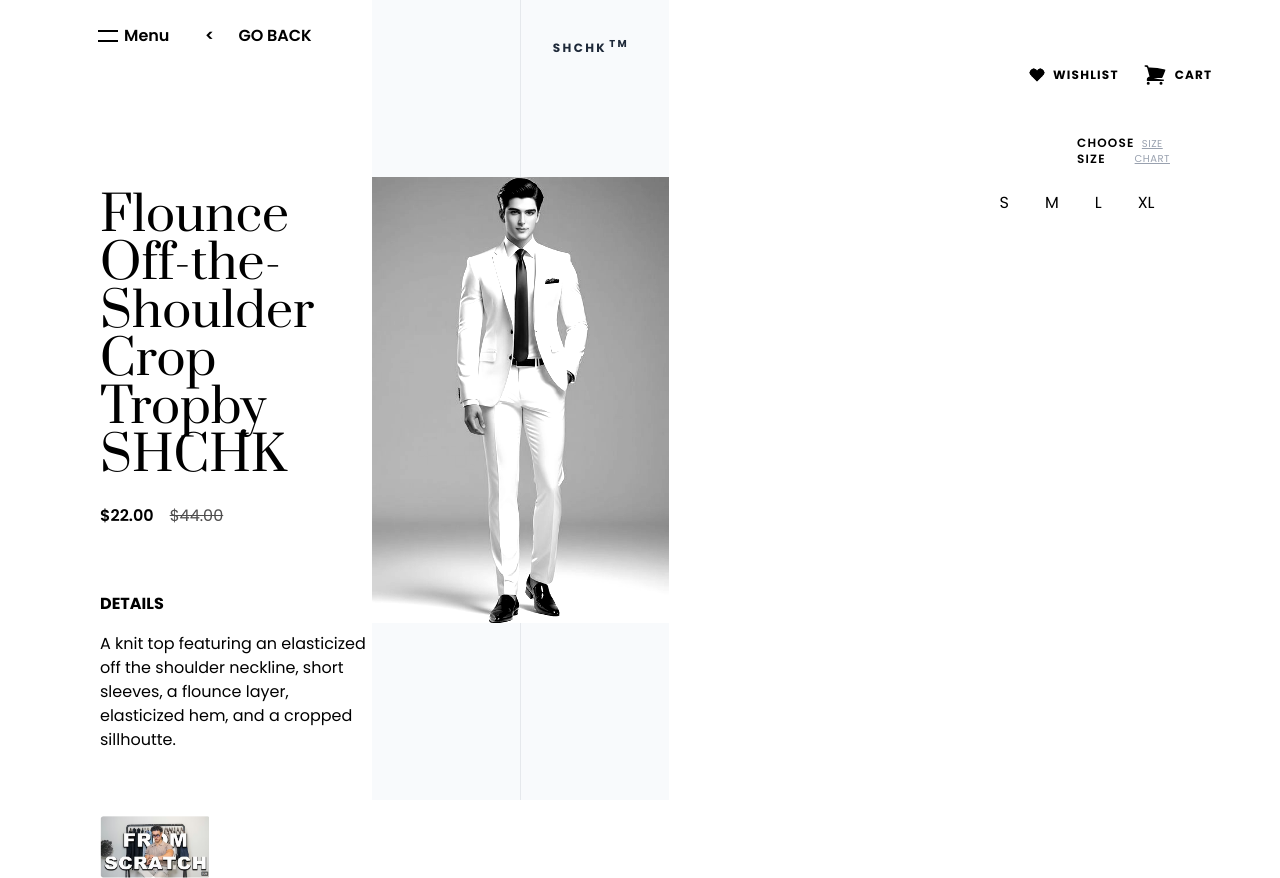
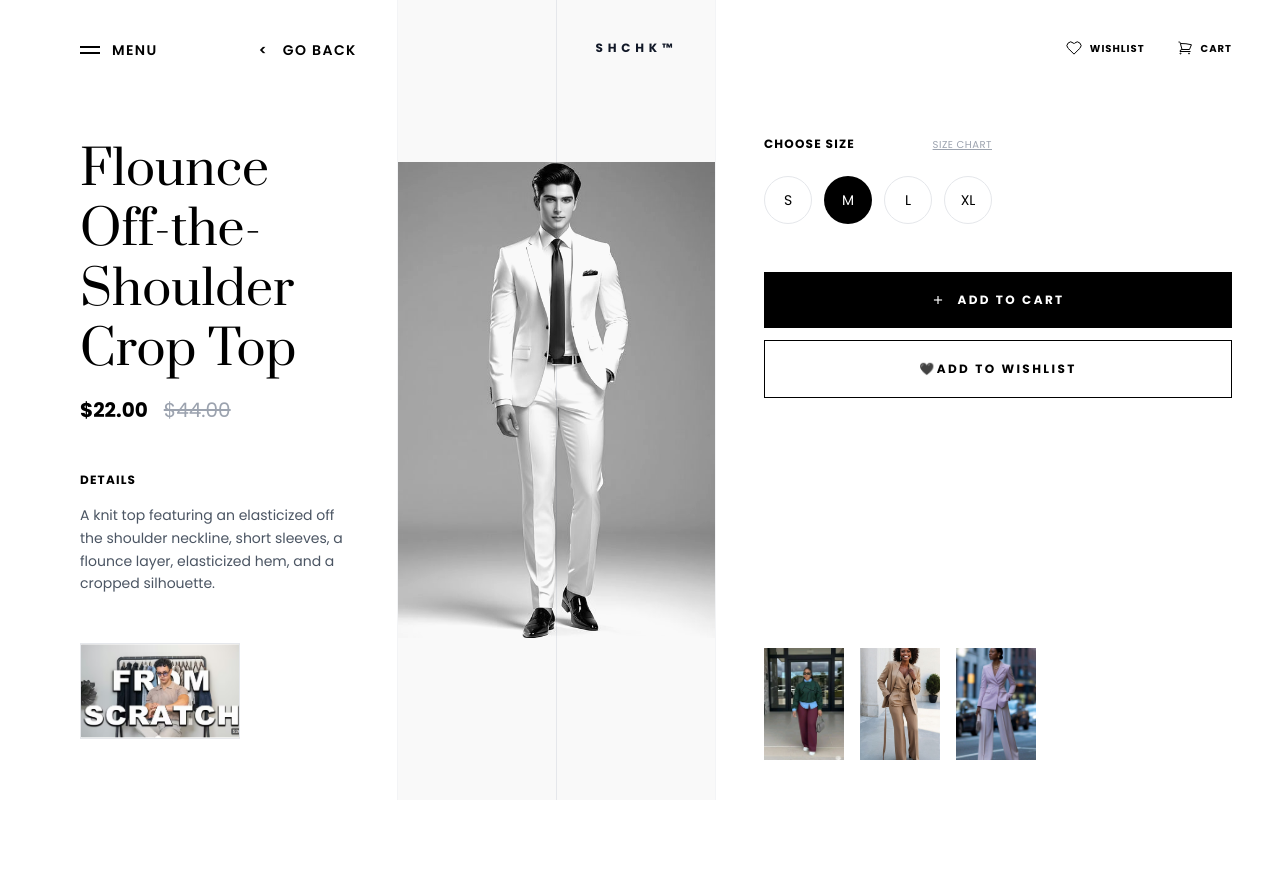
Before and after one commit to favoured-grace-abc/shck-day-3, a plain HTML site: page index.html in a window 1280 px wide. After the commit the page ends 800 px from the top, so only its background shows below. Drawn offline with nearby package versions, Linux system fonts and the light colour scheme.

Commit message:
The navbars was rearranged

```diff
--- a/index.html
+++ b/index.html
@@ -4,139 +4,127 @@
     <meta charset="UTF-8" />
     <meta name="viewport" content="width=device-width, initial-scale=1.0" />
     <title>SHCK FASHION</title>
-    <script src="https://cdn.jsdelivr.net/npm/@tailwindcss/browser@4"></script>
+    <script src="https://cdn.tailwindcss.com"></script>
 
     <link rel="preconnect" href="https://fonts.googleapis.com" />
     <link rel="preconnect" href="https://fonts.gstatic.com" crossorigin />
-    <link rel="preconnect" href="https://fonts.googleapis.com" />
-    <link rel="preconnect" href="https://fonts.gstatic.com" crossorigin />
-    <link
-      href="https://fonts.googleapis.com/css2?family=Manrope:wght@200..800&family=Poppins:ital,wght@0,100;0,200;0,300;0,400;0,500;0,600;0,700;0,800;0,900;1,100;1,200;1,300;1,400;1,500;1,600;1,700;1,800;1,900&family=Prata&display=swap"
-      rel="stylesheet"
-    />
+    <link href="https://fonts.googleapis.com/css2?family=Manrope:wght@200..800&family=Poppins:wght@300;400;600;700&family=Prata&display=swap" rel="stylesheet" />
 
-    <link rel="preconnect" href="https://fonts.googleapis.com" />
-    <link rel="preconnect" href="https://fonts.gstatic.com" crossorigin />
-    <link
-      href="https://fonts.googleapis.com/css2?family=Manrope:wght@200..800&family=Poppins:ital,wght@0,100;0,200;0,300;0,400;0,500;0,600;0,700;0,800;0,900;1,100;1,200;1,300;1,400;1,500;1,600;1,700;1,800;1,900&family=Prata&display=swap"
-      rel="stylesheet"
-    />
+    <style>
+        body { font-family: 'Poppins', sans-serif; }
+        .font-prata { font-family: 'Prata', serif; }
+    </style>
 </head>
-  <body class="font-[Poppins] mx-auto p-0 box-border text-black">
-    <div class="grid grid-cols-[5fr_4fr_5fr]">
-      <div class="ml-25">
-        <nav
-          class="w-full flex flex-row justify-between items-center pr-15 py-6 sticky top 0 z-100 bg-white"
-        >
-          <div class="flex gap-2 justify-start items-center">
-            <div class="flex flex-col justify-center items-center gap-2 w-4">
-              <div class="w-5 h-0.5 bg-black"></div>
-              <div class="w-5 h-0.5 bg-black"></div>
+
+<body class="mx-auto p-0 box-border text-black bg-white">
+    <div class="grid grid-cols-1 lg:grid-cols-[5fr_4fr_5fr] min-h-screen">
+
+        <div class="px-10 lg:pl-20 py-10 flex flex-col border-r border-gray-100">
+            <nav class="flex justify-between items-center mb-20">
+                <div class="flex gap-3 items-center cursor-pointer">
+                    <div class="flex flex-col gap-1 w-5">
+                        <div class="w-full h-0.5 bg-black"></div>
+                        <div class="w-full h-0.5 bg-black"></div>
                     </div>
-            <a href="#" class="font-semibold">Menu</a>
+                    <span class="font-semibold text-sm tracking-widest uppercase">Menu</span>
                 </div>
-
-          <div class="flex gap-6 font-semibold">
-            <p>&lt</p>
-            <p>GO BACK</p>
+                <div class="flex gap-4 items-center font-semibold text-sm cursor-pointer group">
+                    <span>&lt;</span>
+                    <span class="tracking-widest uppercase">Go Back</span>
                 </div>
-
-
             </nav>
 
-        <section class="mt-30 flex flex-col gap-16 justify-start items-center">
-          <div class="flex flex-col gap-6">
-            <h1 class="text-5xl font-[Prata]">
-              Flounce Off-the- Shoulder Crop Tropby SHCHK
+            <section class="flex flex-col gap-12">
+                <div class="flex flex-col gap-4">
+                    <h1 class="text-5xl font-prata leading-tight">
+                        Flounce Off-the-Shoulder Crop Top
                     </h1>
-            <div class="flex gap-4">
-              <p class="font-semibold">$22.00</p>
-              <del class="text-[#4f4e4e]">$44.00</del>
+                    <div class="flex gap-4 items-center text-xl">
+                        <p class="font-bold">$22.00</p>
+                        <del class="text-gray-400">$44.00</del>
                     </div>
                 </div>
 
-          <article class="flex flex-col gap-4">
-            <h2 class="font-bold">DETAILS</h2>
-            <p>
+                <article class="flex flex-col gap-4 max-w-md">
+                    <h2 class="font-bold text-xs tracking-widest uppercase">Details</h2>
+                    <p class="text-gray-600 leading-relaxed text-sm">
                         A knit top featuring an elasticized off the shoulder neckline,
                         short sleeves, a flounce layer, elasticized hem, and a cropped
-              sillhoutte.
+                        silhouette.
                     </p>
                 </article>
 
-          <a href="https://www.youtube.com/watch?v=eiLFqHYBLAI"><img src="pic.png" alt="men fashion wears" class="w-[40%]  h-[20vh]items-start justify-start"></a>
-
+                <a href="https://www.youtube.com/watch?v=eiLFqHYBLAI" class="w-40 hover:opacity-80 transition-opacity">
+                    <img src="pic.png" alt="Video Preview" class="w-full h-24 object-cover border border-gray-200">
+                </a>
             </section>
         </div>
 
-      <div
-        class="relative flex flex-col w-full h-screen bg-slate-50 overflow-hidden"
-      >
-        <div class="absolute inset-0 flex justify-center pointer-events-none">
-          <div class="w-[1px] h-full bg-gray-300 opacity-50"></div>
+        <div class="relative bg-[#F9F9F9] flex flex-col items-center justify-center overflow-hidden border-r border-gray-100">
+            <div class="absolute inset-y-0 left-1/2 w-[1px] bg-gray-200 -z-0"></div>
+
+            <div class="absolute top-10 left-20 text-center w-full">
+                <h3 class="text-xs font-bold tracking-[0.4em] text-gray-900">SHCHK&trade;</h3>
             </div>
 
-        <div class="absolute top-0 right-0 p-10 z-20">
-          <h3 class="text-xs font-bold tracking-[0.2em] text-gray-800">
-            SHCHK<sup class="text-[10px] ml-0.5">TM</sup>
-          </h3>
+            <img src="fashion man.jpg" alt="Fashion Man" class="relative z-0.9 h-[80%] w-auto object-contain grayscale mix-blend-multiply brightness-110 contrast-110" />
         </div>
 
-        <div class="relative flex-1 flex items-center justify-center z-100">
-          <img
-            src="fashion man.jpg"
-            alt="Fashion Man"
-            class="h-full w-auto object-contain grayscale contrast-125 brightness-110 mix-blend-multiply"
-          />
-        </div>
-      </div>
-       <div class=" flex gap-9 justify-center items-center ">
-      <div class="pl-90 pt-6 w-full h-[100vh]">
-
-         <!-- Right: Wishlist & Cart -->
-          <div class="flex items-center gap-6">
-            <button class="flex items-center gap-2 text-xs tracking-widest uppercase hover:opacity-70 transition-opacity font-bold fon-[poppins]">
-                <svg width="16" height="16" viewBox="0 0 24 24" fill="1" stroke="currentColor" stroke-width="1.5">
+        <div class="px-12 py-10 flex flex-col">
+            <div class="flex justify-end items-center gap-8 mb-20">
+                <button class="flex items-center gap-2 text-[10px] tracking-widest uppercase font-bold hover:opacity-50 transition">
+                    <svg width="16" height="16" fill="none" stroke="currentColor" stroke-width="1.5" viewBox="0 0 24 24">
                         <path d="M20.84 4.61a5.5 5.5 0 0 0-7.78 0L12 5.67l-1.06-1.06a5.5 5.5 0 0 0-7.78 7.78l1.06 1.06L12 21.23l7.78-7.78 1.06-1.06a5.5 5.5 0 0 0 0-7.78z"/>
                     </svg>
                     Wishlist
                 </button>
-            <button class="flex items-center gap-2 text-xs tracking-widest uppercase hover:opacity-70 transition-opacity font-bold font-[poppins]">
-                <svg xmlns="http://www.w3.org/2000/svg" fill="1" viewBox="0 0 24 24" stroke-width="1.5" stroke="currentColor" class="size-6">
-                <path stroke-linecap="round" stroke-linejoin="round" d="M2.25 3h1.386c.51 0 .955.343 1.087.835l.383 1.437M7.5 14.25a3 3 0 0 0-3 3h15.75m-12.75-3h11.218c1.121-2.3 2.1-4.684 2.924-7.138a60.114 60.114 0 0 0-16.536-1.84M7.5 14.25 5.106 5.272M6 20.25a.75.75 0 1 1-1.5 0 .75.75 0 0 1 1.5 0Zm12.75 0a.75.75 0 1 1-1.5 0 .75.75 0 0 1 1.5 0Z" />
+                <button class="flex items-center gap-2 text-[10px] tracking-widest uppercase font-bold hover:opacity-50 transition">
+                    <svg width="16" height="16" fill="none" stroke="currentColor" stroke-width="1.5" viewBox="0 0 24 24">
+                        <path d="M2.25 3h1.386c.51 0 .955.343 1.087.835l.383 1.437M7.5 14.25a3 3 0 0 0-3 3h15.75m-12.75-3h11.218c1.121-2.3 2.1-4.684 2.924-7.138a60.114 60.114 0 0 0-16.536-1.84M7.5 14.25 5.106 5.272M6 20.25a.75.75 0 1 1-1.5 0 .75.75 0 0 1 1.5 0Zm12.75 0a.75.75 0 1 1-1.5 0 .75.75 0 0 1 1.5 0Z" />
                     </svg>
                     Cart
                 </button>
             </div>
 
-<!-- Right Column: Purchase Options -->
-        <div class="w-[30%] divider-left px-12 py-12 flex flex-col justify-center">
-
-            <!-- Size Selection -->
-            <div class="mb-10">
-                <div class="flex items-center justify-between mb-6">
-                    <h2 class="text-xs font-semibold tracking-widest uppercase">Choose Size</h2>
-                    <button class="text-[10px] text-gray-400 underline hover:no-underline hover:text-black transition-colors uppercase tracking-wider">Size Chart</button>
+            <div class="mb-12 mr-60">
+                <div class="flex justify-between items-center mb-6">
+                    <h2 class="text-xs font-bold tracking-widest uppercase">Choose Size</h2>
+                    <button class="text-[10px] text-gray-400 underline uppercase tracking-wider hover:text-black">Size Chart</button>
                 </div>
-
-                <div class="flex gap-9 items-center justify-center">
-                    <button class="size-btn">S</button>
-                    <button class="size-btn active hover:bg-white hover:text-black">M</button>
-                    <button class="size-btn">L</button>
-                    <button class="size-btn">XL</button>
+                <div class="flex gap-3">
+                    <button class="w-12 h-12 rounded-full border border-gray-200 flex items-center justify-center text-sm hover:border-black transition">S</button>
+                    <button class="w-12 h-12 rounded-full bg-black text-white flex items-center justify-center text-sm">M</button>
+                    <button class="w-12 h-12 rounded-full border border-gray-200 flex items-center justify-center text-sm hover:border-black transition">L</button>
+                    <button class="w-12 h-12 rounded-full border border-gray-200 flex items-center justify-center text-sm hover:border-black transition">XL</button>
                 </div>
             </div>
 
+            <div class="flex flex-col gap-3 mb-16">
+                <button class="w-full bg-black text-white py-5 text-xs font-bold tracking-[0.2em] flex items-center justify-center gap-3 hover:bg-gray-9000 transition">
+                    <svg width="14" height="14" fill="none" stroke="currentColor" stroke-width="2" viewBox="0 0 24 24">
+                        <line x1="12" y1="5" x2="12" y2="19"></line>
+                        <line x1="5" y1="12" x2="19" y2="12"></line>
+                    </svg>
+                    ADD TO CART
+                </button>
+                <button class="w-full border border-black py-5 text-xs font-bold tracking-[0.2em] flex items-center justify-center gap-3 hover:bg-black hover:text-white transition">
+                    🖤ADD TO WISHLIST
+                </button>
+            </div>
 
-
-
-
-
-
-
+            <div class="mt-auto">
+                <div class="flex gap-4">
+                    <div class="w-20 h-28 bg-gray-100 hover:opacity-70 transition cursor-pointer">
+                        <img src="woman 2.jpg" alt="1" class="w-full h-full object-cover">
+                    </div>
+                    <div class="w-20 h-28 bg-gray-100 hover:opacity-70 transition cursor-pointer">
+                        <img src="woman 1.jpg" alt="2" class="w-full h-full object-cover">
+                    </div>
+                    <div class="w-20 h-28 bg-gray-100 hover:opacity-70 transition cursor-pointer">
+                        <img src="woman 3.jpg" alt="3" class="w-full h-full object-cover">
                     </div>
                 </div>
             </div>
-    </div>
+        </div> </div>
 </body>
 </html>
```
Also changed, not shown: woman 1.jpg (added), woman 2.jpg (added), woman 3.jpg (added). Lines whose indentation alone changed are shown as unchanged.
